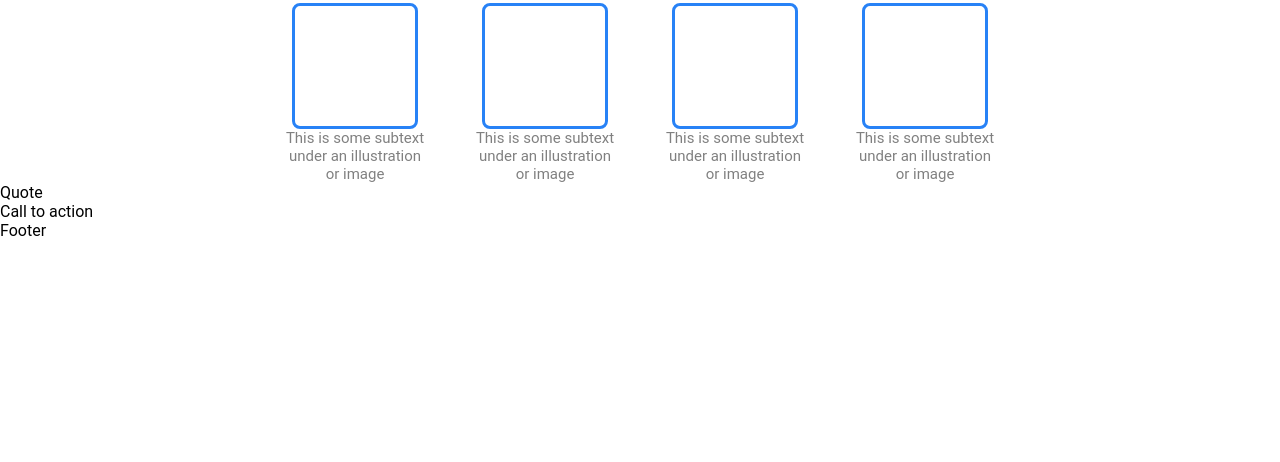
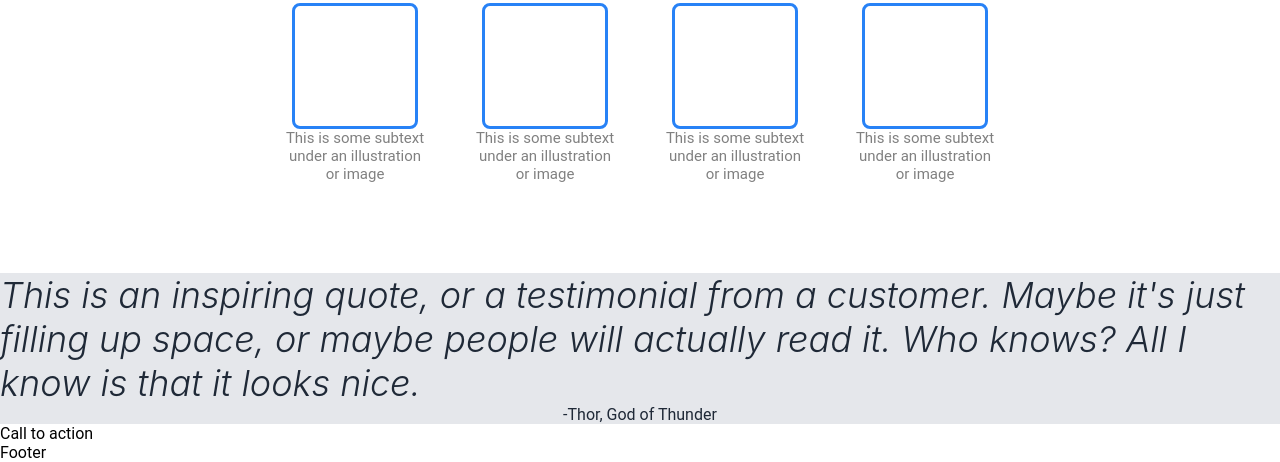
Before and after one commit to nattetamakloe/landing-page, a plain HTML site: page index.html in a window 1280 px wide. Shown: the part 536-998 px from the top of the page. Before the commit the page ends 800 px from the top, so only its background shows below. Drawn offline with Linux system fonts and the light colour scheme.

Commit message:
Added quote section and some minor styling

```diff
--- a/index.html
+++ b/index.html
@@ -65,8 +65,13 @@
 
     </div>
 
-    <div class="quote">
-        Quote
+    <div class="quote-section">
+        <p class="quote">
+            This is an inspiring quote, or a testimonial from a customer. Maybe it's just filling up space, or maybe
+            people
+            will actually read it. Who knows? All I know is that it looks nice.
+        </p>
+        <p class="author">-Thor, God of Thunder</p>
     </div>
 
     <div class="call2act">
--- a/style.css
+++ b/style.css
@@ -103,6 +103,7 @@ ul {
     flex-direction: column;
     justify-content: center;
     align-items: center;
+    margin-bottom: 90px;
 }
 
 .info-header {
@@ -138,3 +139,18 @@ ul {
     color: gray;
     font-size: 15px;
 }
+
+.quote-section {
+    display: flex;
+    flex-direction: column;
+    align-items: center;
+    background: #e5e7eb;
+    color: #1F2937;
+}
+
+.quote {
+    font-family: 'Inter', sans-serif;
+    font-style: italic;
+    font-weight: 300;
+    font-size: 36px;
+}
```
Also changed, not shown: 1 other file.
